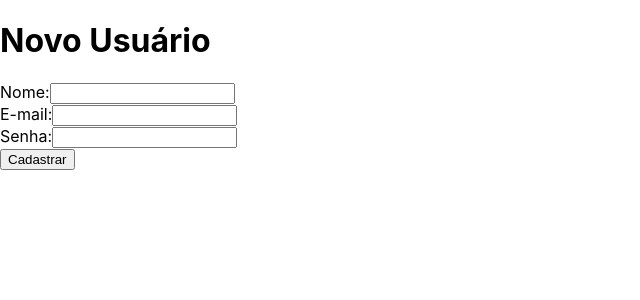
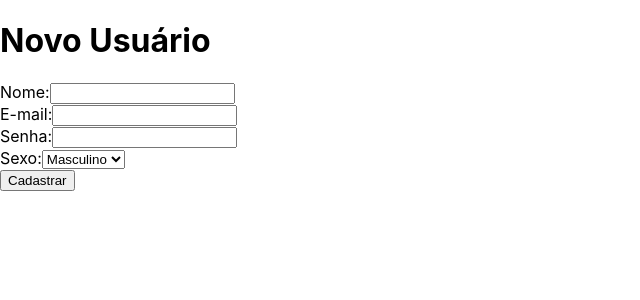
Before and after one commit to lz-junior/Class-React-2, a React (Create React App) app: page / in a window 1280 px wide. Shown: the top 300 px of the page, without its empty margins (0-640 px from the left). Built offline with nearby package versions, Linux system fonts and the light colour scheme.

Commit message:
class forty four

```diff
--- a/src/App.js
+++ b/src/App.js
@@ -4,22 +4,19 @@
   constructor(props){
     super(props)
     this.state = {
-      nome: '',
-      email: '',
-      senha: '',
-      error: ''
+      form: {
+        nome: '',
+        email: '',
+        senha: '',
+        sexo: ''
+      }
     };
-    this.cadastrar = this.cadastrar.bind(this);
+    this.dadosForm = this.dadosForm.bind(this);
   }
-  cadastrar(e) {
-    const {nome, email, senha} = this.state;
-
-    if (nome !== '' && email !== '' && senha !== '') {
-      alert(`Nome: ${nome} \nE-mail: ${email} \nSenha: ${senha}`)
-    }else{
-      this.setState({error: 'Ops! Algo está faltando!'})
-    }
-    e.preventDefault()
+  dadosForm(e) {
+    let form = this.state.form;
+    form[e.target.name] = e.target.value;
+    this.setState({form: form})
   }
 
   render() {
@@ -27,24 +24,47 @@
       <div>
         <h1>Novo Usuário</h1>
         {this.state.error && <p>{this.state.error}</p>}
+
         <form onSubmit={this.cadastrar}>
+
           <label>Nome:</label>
           <input
             type="text"
-            value={this.state.nome}
-            onChange={(e)=> this.setState({nome: e.target.value})}/><br/>
+            name="nome"
+            value={this.state.form.nome}
+            onChange={this.dadosForm}/><br/>
+
           <label>E-mail:</label>
           <input
             type="email"
-            value={this.state.email}
-            onChange={(e)=> this.setState({email: e.target.value})}/><br/>
+            name="email"
+            value={this.state.form.email}
+            onChange={this.dadosForm}/><br/>
+
           <label>Senha:</label>
           <input
             type="password"
-            value={this.state.senha}
-            onChange={(e)=> this.setState({senha: e.target.value})}/><br/>
-            <button type="submit">Cadastrar</button>
+            name="senha"
+            value={this.state.form.senha}
+            onChange={this.dadosForm}/><br/>
+
+          <label>Sexo:</label>
+          <select
+            name="sexo"
+            value={this.state.form.sexo}
+            onChange={this.dadosForm}>
+            <option value="masculino">Masculino</option>
+            <option value="feminino">Feminino</option>
+          </select><br/>
+
+          <button type="submit">Cadastrar</button>
         </form>
+        <div>
+          <h3>{this.state.form.nome}</h3>
+          <h3>{this.state.form.email}</h3>
+          <h3>{this.state.form.senha}</h3>
+          <h3>{this.state.form.sexo}</h3>
+        </div>
       </div>
     )
   }
```
